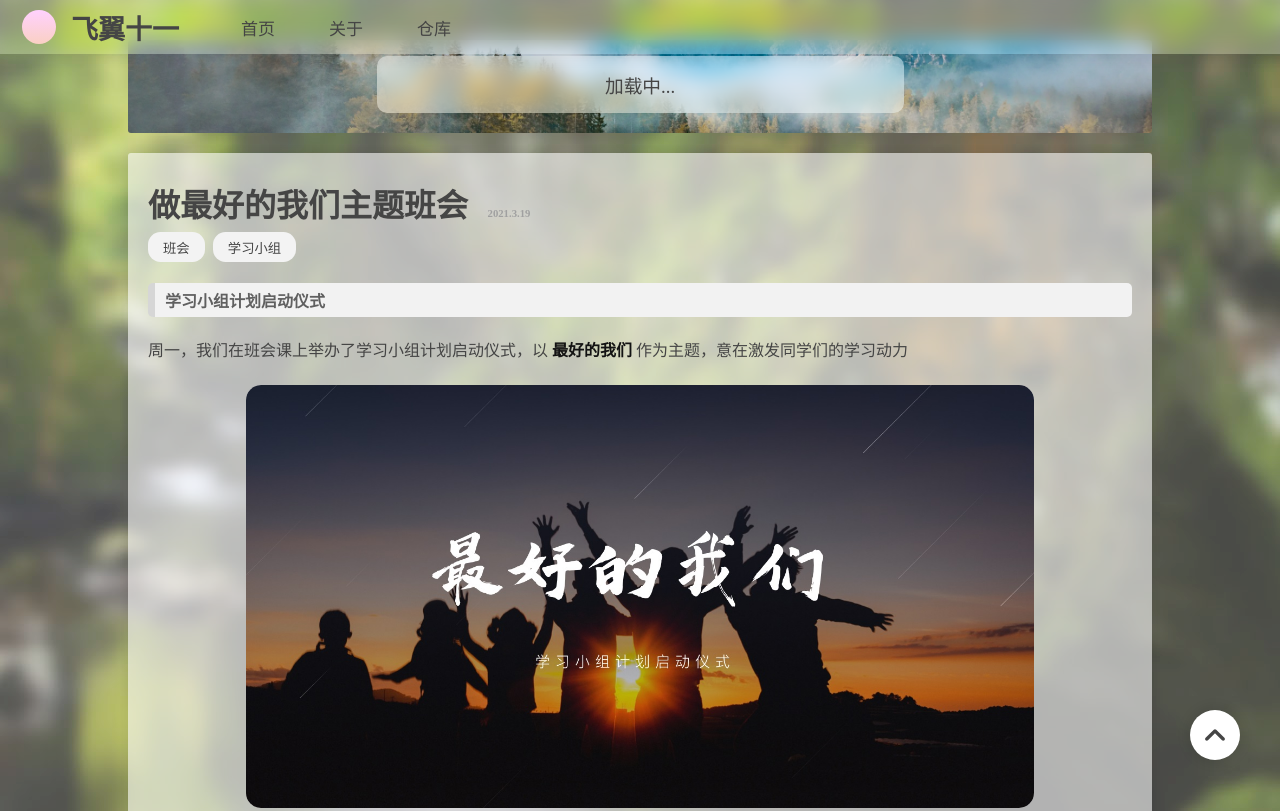
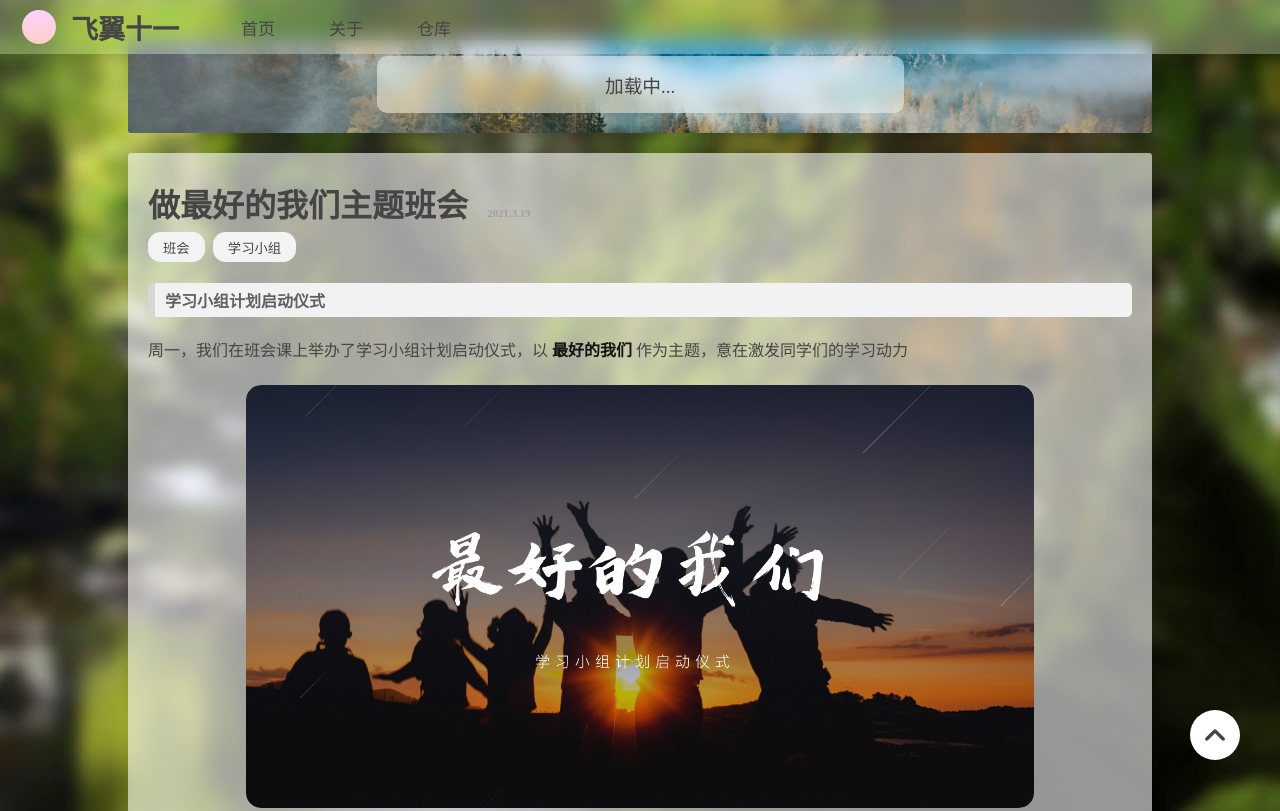
Before and after one commit to Tommy-Zhang3759/tommyzhang-blog, a plain HTML site: page archive/ar1.html in a window 1280 px wide. Shown: the top 811 px of the page. Drawn offline with Linux system fonts and the light colour scheme; a web font is replaced by a local one.

Commit message:
Update style.css

```diff
--- a/style.css
+++ b/style.css
@@ -236,7 +236,7 @@ button:focus{
     position: absolute;
     height: auto;
     width: 100%;
-    background-color: #f9f9f947;
+    //background-color: #f9f9f947;
     align-items: center;
     /*backdrop-filter:saturate(225%) blur(10px);*/
     box-shadow:0px 0px 15px 2px var(--shadowcolor);
```
